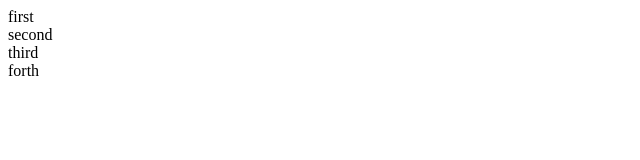
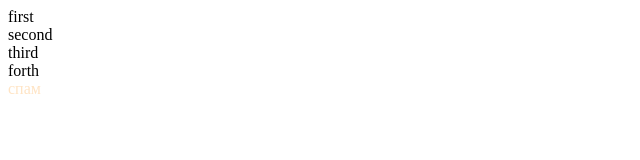
Before and after one commit to AndriiPetrov/6-vcs-advanced, a plain HTML site: page index.html in a window 1280 px wide. Shown: the full height of the page, 0-640 px from the left. Drawn offline with Linux system fonts and the light colour scheme.

Commit message:
use tag span

```diff
--- a/index.html
+++ b/index.html
@@ -2,3 +2,4 @@
 <div>second</div>
 <div>third</div>
 <div>forth</div>
+<span style="color:bisque">спам</span>
```
